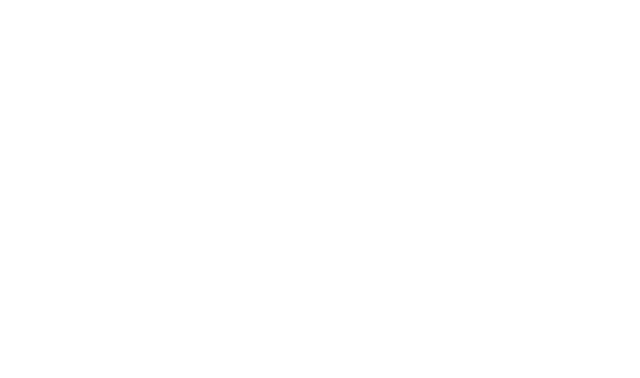
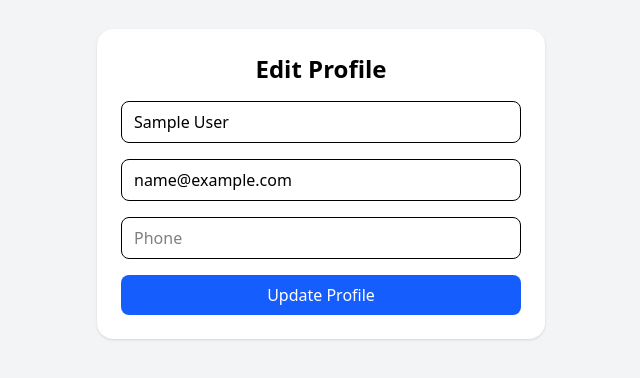
Before and after one commit to Aritra1523/MediCine-Finder, a React (Vite) app in the folder frontend/: page /profile in a window 1280 px wide. Before the commit this address led to /user. Shown: the part 216-594 px from the top of the page, without its empty margins (319-959 px from the left). Built offline with nearby package versions, Linux system fonts and the light colour scheme; sample sign-in values are in the browser's storage.

Commit message:
fix: update API baseURL for production

```diff
--- a/frontend/src/App.jsx
+++ b/frontend/src/App.jsx
@@ -6,6 +6,7 @@
 
 import SearchMedicine from "./user/SearchMedicine";
 import Dashboard from "./pharmacist/Dashboard";
+import Profile from "./user/Profile";
 
 function App() {
   const token = localStorage.getItem("token");
@@ -13,9 +14,7 @@
 
   return (
     <BrowserRouter>
-
       <Routes>
-
         {/* Default Route */}
         <Route path="/" element={<Navigate to="/register" />} />
 
@@ -32,19 +31,22 @@
         {token && role === "pharmacist" && (
           <Route path="/pharmacist" element={<Dashboard />} />
         )}
-
+        <Route
+          path="/profile"
+          element={token ? <Profile /> : <Navigate to="/login" />}
+        />
         {/* Fallback */}
         <Route
           path="*"
           element={
-      token
-        ? <Navigate to={role === "pharmacist" ? "/pharmacist" : "/user"} />
-        : <Navigate to="/login" />
+            token ? (
+              <Navigate to={role === "pharmacist" ? "/pharmacist" : "/user"} />
+            ) : (
+              <Navigate to="/login" />
+            )
           }
         />
-
       </Routes>
-
     </BrowserRouter>
   );
 }
--- a/frontend/src/api.js
+++ b/frontend/src/api.js
@@ -1,7 +1,7 @@
 import axios from "axios";
 
 const API = axios.create({
-  baseURL: "http://localhost:5000/api",
+  baseURL: import.meta.env.VITE_API_URL || "http://localhost:5000/api",
 });
 
 // Attach token automatically (important later)
@@ -16,7 +16,9 @@
 // AUTH
 export const login = (data) => API.post("/auth/login", data);
 export const register = (data) => API.post("/auth/register", data);
-
+// PROFILE
+export const updateProfile = (data) =>
+  API.put("/auth/update-profile", data);
 // USER
 export const getNearbyShops = (lat, lng) =>
   API.get(`/shops/nearby?lat=${lat}&lng=${lng}`);
--- a/frontend/src/auth/Login.jsx
+++ b/frontend/src/auth/Login.jsx
@@ -16,7 +16,7 @@
     try {
       setLoading(true);
       const res = await login({ email, password });
-      localStorage.setItem("user",JSON.stringify(res.data) );
+      localStorage.setItem("user", JSON.stringify(res.data));
       localStorage.setItem("token", res.data.token);
       localStorage.setItem("role", res.data.role);
       // localStorage.setItem("user",res.data.name)
--- a/frontend/src/pharmacist/Dashboard.jsx
+++ b/frontend/src/pharmacist/Dashboard.jsx
@@ -44,11 +44,11 @@
       setForm({ name: "", price: "", stock: "", unit: "tablet", unitQty: 1 });
       loadMeds();
       toast.success("Medicine added successfully");
-      console.log("MEDICINE DATA:", medicines);
-      console.log(form.unit);
+      // console.log("MEDICINE DATA:", medicines);
+      // console.log(form.unit);
     } catch (err) {
       toast.error("Failed to add medicine");
-      console.error(err);
+      // console.error(err);
     }
   };
 
--- /dev/null
+++ b/frontend/src/user/Profile.jsx
@@ -0,0 +1,95 @@
+import { useState, useEffect } from "react";
+import { updateProfile } from "../api";
+import { toast } from "react-toastify";
+import { useNavigate } from "react-router-dom";
+export default function Profile() {
+  const [form, setForm] = useState({
+    name: "",
+    email: "",
+    phone: "",
+  });
+  const navigate = useNavigate();
+  const [loading, setLoading] = useState(false);
+
+  useEffect(() => {
+    const user = JSON.parse(localStorage.getItem("user"));
+    if (user) {
+      setForm({
+        name: user.name || "",
+        email: user.email || "",
+        phone: user.phone || "",
+      });
+    }
+  }, []);
+
+  const handleChange = (e) => {
+    setForm({ ...form, [e.target.name]: e.target.value });
+  };
+
+  const handleUpdate = async () => {
+    try {
+      setLoading(true);
+
+      const res = await updateProfile(form);
+
+      // ✅ update localStorage
+      localStorage.setItem(
+        "user",
+        JSON.stringify({
+          ...JSON.parse(localStorage.getItem("user")),
+          ...res.data.user,
+        }),
+      );
+
+      toast.success("Profile updated");
+      navigate("/user");
+    } catch (err) {
+      toast.error("Update failed");
+      console.log(err);
+    } finally {
+      setLoading(false);
+    }
+  };
+
+  return (
+    <div className="min-h-screen flex items-center justify-center bg-gray-100 p-4">
+      <div className="bg-white p-6 rounded-2xl shadow w-full max-w-md">
+        <h2 className="text-2xl font-bold mb-4 text-center">Edit Profile</h2>
+
+        <div className="space-y-4">
+          <input
+            name="name"
+            value={form.name}
+            onChange={handleChange}
+            placeholder="Name"
+            className="w-full border px-3 py-2 rounded-lg"
+          />
+
+          <input
+            name="email"
+            value={form.email}
+            onChange={handleChange}
+            placeholder="Email"
+            className="w-full border px-3 py-2 rounded-lg"
+          />
+
+          <input
+            name="phone"
+            value={form.phone}
+            onChange={handleChange}
+            placeholder="Phone"
+            className="w-full border px-3 py-2 rounded-lg"
+          />
+
+          <button
+            onClick={handleUpdate}
+            disabled={loading}
+            className="w-full bg-blue-600 text-white py-2 rounded-lg"
+          >
+            {loading ? "Updating..." : "Update Profile"}
+          </button>
+        </div>
+      </div>
+    </div>
+  );
+}
```
Also changed, not shown: frontend/src/user/SearchMedicine.jsx (+5 -41 lines), 1 other file (tests, documents, lock files or other folders). Lines whose indentation alone changed are shown as unchanged.
